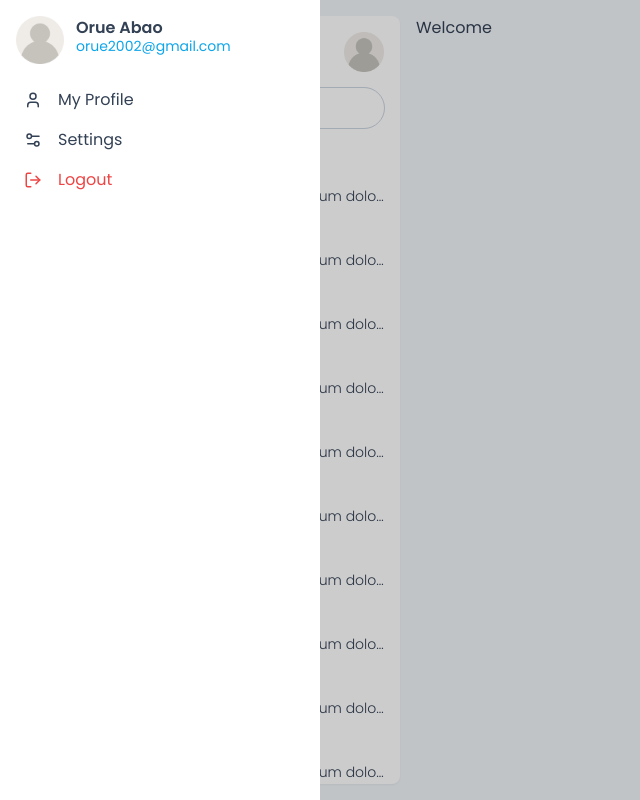
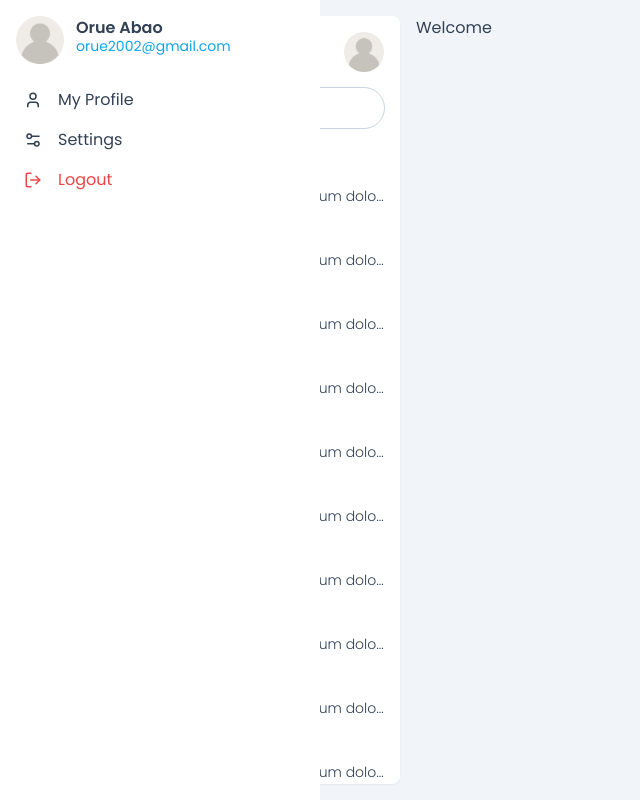
Before and after one commit to EuroAbao28/Meshenger, a React (Vite) app in the folder client/: page / in a window 1280 px wide. Both pictures are taken after a click on the icon 44 px from the left and 52 px from the top of the page. Shown: the whole page, without its empty margins (0-640 px from the left). Built offline with nearby package versions, Linux system fonts and the light colour scheme.

Commit message:
z index changes

```diff
--- a/client/src/components/SideMenu.jsx
+++ b/client/src/components/SideMenu.jsx
@@ -14,14 +14,14 @@ function SideMenu() {
     <>
       <div
         onClick={() => setIsSideMenuOpen(false)}
-        className={classnames("absolute inset-0 z-10 bg-black/20", {
+        className={classnames("absolute inset-0 -z-40 bg-black/20", {
           block: isSideMenuOpen,
           hidden: !isSideMenuOpen,
         })}></div>
 
       <div
         className={classnames(
-          "absolute inset-0 w-4/5 z-20 transition-all bg-white duration-500 flex flex-col ease-in-out sm:w-2/5 md:w-[20rem] p-4",
+          "absolute inset-0 w-4/5 z-50 transition-all bg-white duration-500 flex flex-col ease-in-out sm:w-2/5 md:w-[20rem] p-4",
           {
             "-left-full": !isSideMenuOpen,
             "left-0": isSideMenuOpen,
--- a/client/src/pages/Conversation.jsx
+++ b/client/src/pages/Conversation.jsx
@@ -8,7 +8,7 @@ import { useNavigate } from "react-router-dom";
 function Conversation() {
   const navigate = useNavigate();
   return (
-    <div className="absolute inset-0 flex flex-col flex-1 h-full bg-white rounded-lg md:static">
+    <div className="absolute top-0 bottom-0 left-0 right-0 z-10 flex flex-col flex-1 h-full bg-white rounded-lg md:static">
       <div className="flex items-center gap-4 p-4 border-b-4 border-slate-100">
         <div className="p-2 rounded-full cursor-pointer hover:bg-slate-100">
           <LuArrowLeft className="text-2xl" onClick={() => navigate("/")} />
```
